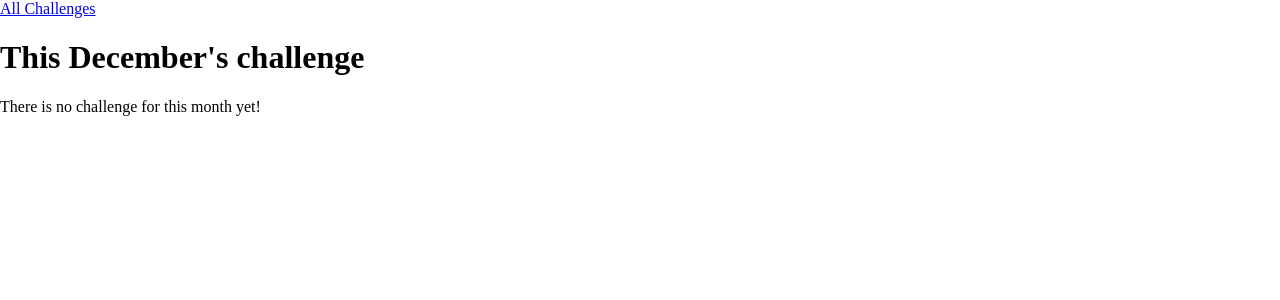
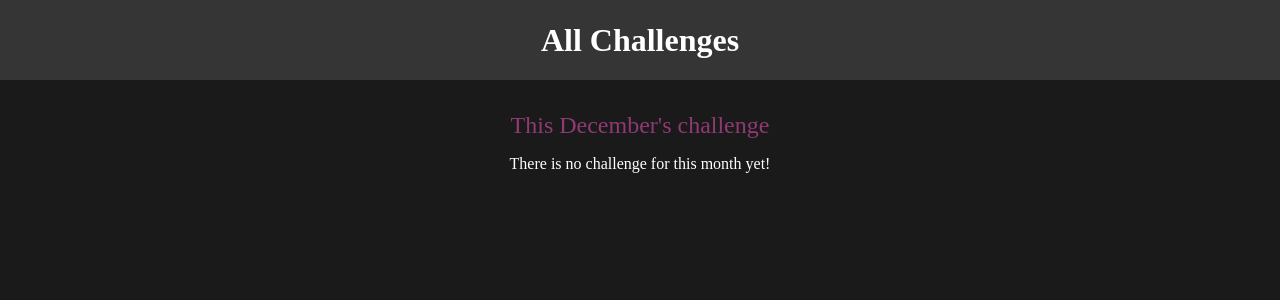
Before and after one commit to badice77/monthly_challenges, a Django app: page /challenges/december in a window 1280 px wide. Shown: the top 300 px of the page. Run offline with Django 3.2, Linux system fonts and the light colour scheme.

Commit message:
49. Adding CSS Styling

```diff
--- /dev/null
+++ b/challenges/static/challenges/challenge.css
@@ -0,0 +1,24 @@
+h1,h2 {
+
+    text-align: center;
+    color: white;
+
+
+}
+
+h1{
+    font-size: 1.5rem;
+    margin: 2rem 0 1rem 0;
+    font-weight: normal;
+    color: #8f3a73;
+}
+
+h2{
+    font-size: 3rem;
+    font-weight: bold;
+}
+
+.fallback {
+    text-align: center;
+    color: white;
+}
--- a/challenges/static/challenges/challenges.css
+++ b/challenges/static/challenges/challenges.css
@@ -1,4 +1,42 @@
 ul {
     list-style: none;
+    margin: 2rem auto;
+    width: 90%;
+    max-width: 20rem;
+    box-shadow: 0 2px 8px rgba(0, 0, 0, 0.26);
+    padding: 1rem;
+    border-radius: 12px;
+    display: flex;
+    flex-direction: column;
+    flex-wrap: wrap;
+    height: 30rem;
+    background-color: #eeeeee;
+}
 
+li {
+    margin: 1rem 0;
+    text-align: center;
+    font-size: 1.5rem;
+    border-bottom: 1px solid #ccc;
+    padding-bottom: 1rem;
 }
+
+li:last-of-type,
+li:nth-of-type(6) {
+    border-bottom: none;
+}
+
+li a {
+    text-decoration: none;
+    color: #383838;
+}
+
+li a:hover,
+li a:active{
+    color: rgba(126,1, 84);
+}
+
+body{
+    margin: 0;
+    background-color: #1a1a1a;
+}
--- /dev/null
+++ b/challenges/static/challenges/includes/header.css
@@ -0,0 +1,24 @@
+header{
+    width: 100%;
+    height: 5rem;
+    background-color: #353535;
+}
+
+header nav {
+    height: 100%;
+    display: flex;
+    justify-content: center;
+    align-items: center;
+}
+
+header nav a {
+    color: white;
+    font-size: 2rem;
+    font-weight: bold;
+    text-decoration: none;
+}
+
+header nav a:hover,
+header nav a:active {
+    color: #8f3a73;
+}
--- a/challenges/templates/challenges/challenge.html
+++ b/challenges/templates/challenges/challenge.html
@@ -1,4 +1,11 @@
 {% extends 'base.html' %}
+{% load static %}
+
+{% block css_files %}
+<link rel="stylesheet" href="{% static "challenges/challenges.css" %}">
+<link rel="stylesheet" href="{% static "challenges/challenge.css" %}">
+<link rel="stylesheet" href="{% static "challenges/includes/header.css" %}">
+{% endblock %}
 
 {% block page_title %}
     {{ text_month|title }} Challenge
@@ -11,7 +18,7 @@
         {% if text is not None%}
             <h2>{{ text }}</h2>
         {% else %}
-            <p>There is no challenge for this month yet!</p>
+            <p class="fallback">There is no challenge for this month yet!</p>
         {% endif %}
 
 {% endblock %}
--- a/challenges/templates/challenges/index.html
+++ b/challenges/templates/challenges/index.html
@@ -3,6 +3,7 @@
 
   {% block css_files %}
   <link rel="stylesheet" href="{% static "challenges/challenges.css" %}">
+  <link rel="stylesheet" href="{% static "challenges/includes/header.css" %}">
  {% endblock %}
 
     {% block page_title %}
@@ -11,9 +12,9 @@
 
     {% block content %}
     {% include "challenges/includes/header.html" %}
-        <ul>
+        <ul class="list-group">
             {% for month in months %}
-                <li><a href="{% url 'month-challenge' month %}">{{ month|title }}</a></li>
+                <li class="list-group-item"><a href="{% url 'month-challenge' month %}">{{ month|title }}</a></li>
             {% endfor %}
         </ul>
     {% endblock %}
--- a/templates/base.html
+++ b/templates/base.html
@@ -7,7 +7,8 @@
   <meta name="description" content="My Page Description">
 
   <title>{% block page_title %}My Challenges{% endblock %} </title>
-  <link rel="stylesheet" href="{% static "styles.css" %}">
+   <link rel="stylesheet" href="{% static "styles.css" %}">
+<!--   <link rel="stylesheet" href="{% static "bootstrap.min.css" %}">  -->
   {% block css_files %}
 
 
@@ -15,6 +16,6 @@
 </head>
 <body>
  {% block  content %} {% endblock  %}
-  <script src="js/scripts.js"></script>
+ <!--  <script src="js/scripts.js"></script> -->
 </body>
 </html>
```
Also changed, not shown: static/bootstrap.min.css (renamed from challenges/static/challenges/bootstrap.min.css).
